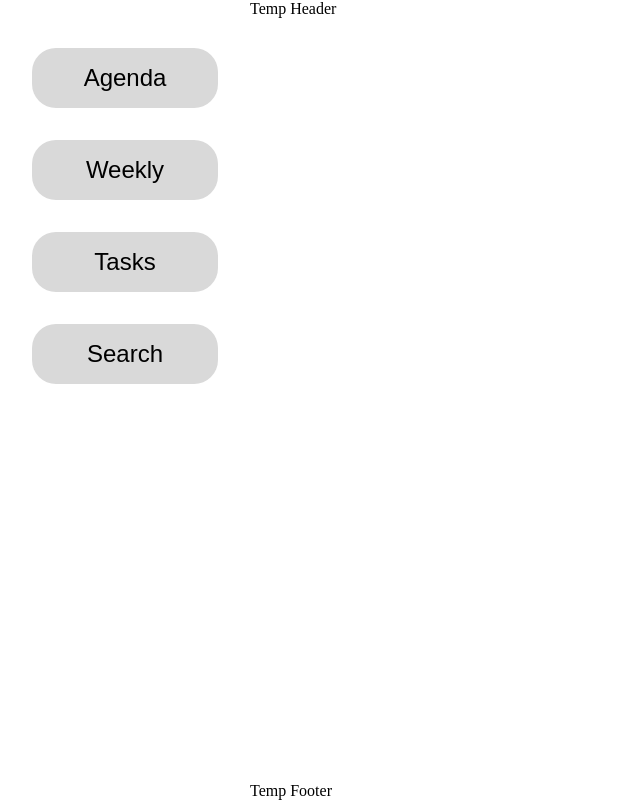
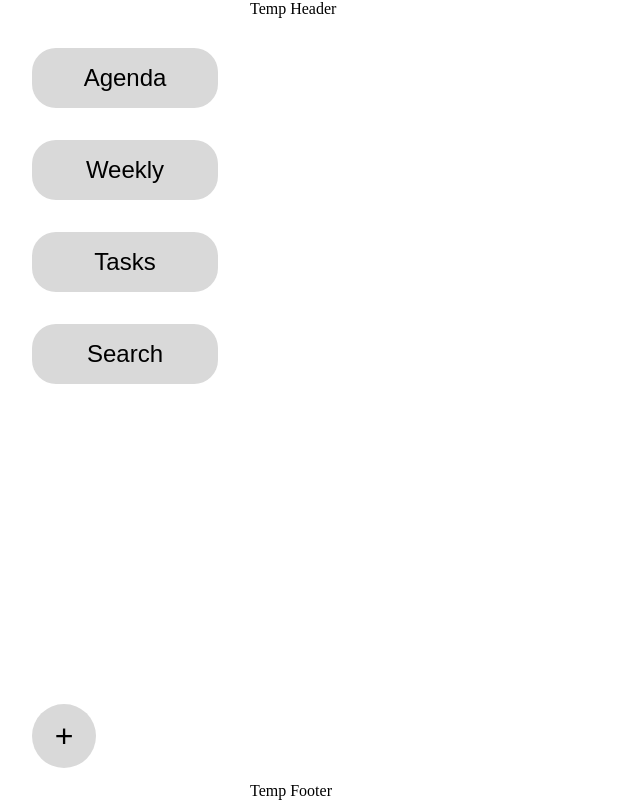
Before and after one commit to chingu-voyages/v47-tier2-team-18, a React app in the folder dailytasks/: page / in a window 1280 px wide. Shown: the whole page, without its empty margins (0-640 px from the left). Built offline with nearby package versions, Linux system fonts and the light colour scheme; the HTML template or start-up script is replaced by a standard one.

Commit message:
Add a link to the task form

```diff
--- a/dailytasks/src/App.jsx
+++ b/dailytasks/src/App.jsx
@@ -8,6 +8,7 @@ import {
   HeaderWrapper,
   NavigationWrapper,
 } from "./components/styles/App.styled";
+import AddTaskLink from "./components/AddTaskLink";
 
 const App = () => {
   return (
@@ -29,6 +30,7 @@ const App = () => {
         <FooterWrapper>
           <div>Temp Footer</div>
         </FooterWrapper>
+        <AddTaskLink />
       </AppWrapper>
     </>
   );
--- /dev/null
+++ b/dailytasks/src/components/AddTaskLink.jsx
@@ -0,0 +1,13 @@
+import { Link } from "react-router-dom";
+import { TaskLink } from "../components/styles/AddTaskLink.styled";
+
+const AddTaskLink = () => {
+  return (
+    <TaskLink>
+      <Link to="add-task">
+        <button>+</button>
+      </Link>
+    </TaskLink>
+  );
+};
+export default AddTaskLink;
--- /dev/null
+++ b/dailytasks/src/components/styles/AddTaskLink.styled.js
@@ -0,0 +1,22 @@
+import styled from "styled-components";
+
+export const TaskLink = styled.div`
+  position: absolute;
+  bottom: 2rem;
+  left: 2rem;
+
+  button {
+    background-color: #d9d9d9;
+    font-size: 2rem;
+    width: 4rem;
+    height: 4rem;
+    border-radius: 50%;
+    border: none;
+  }
+
+  button:hover {
+    cursor: pointer;
+    outline: 2px #4e9ae0 solid;
+    box-shadow: 0px 4px 4px 0px #00000040;
+  }
+`;
--- a/dailytasks/src/components/styles/App.styled.js
+++ b/dailytasks/src/components/styles/App.styled.js
@@ -2,6 +2,7 @@ import styled from "styled-components";
 
 //Define the grid
 export const AppWrapper = styled.div`
+  position: relative;
   display: grid;
   grid-template:
     "navigation header" auto
```
